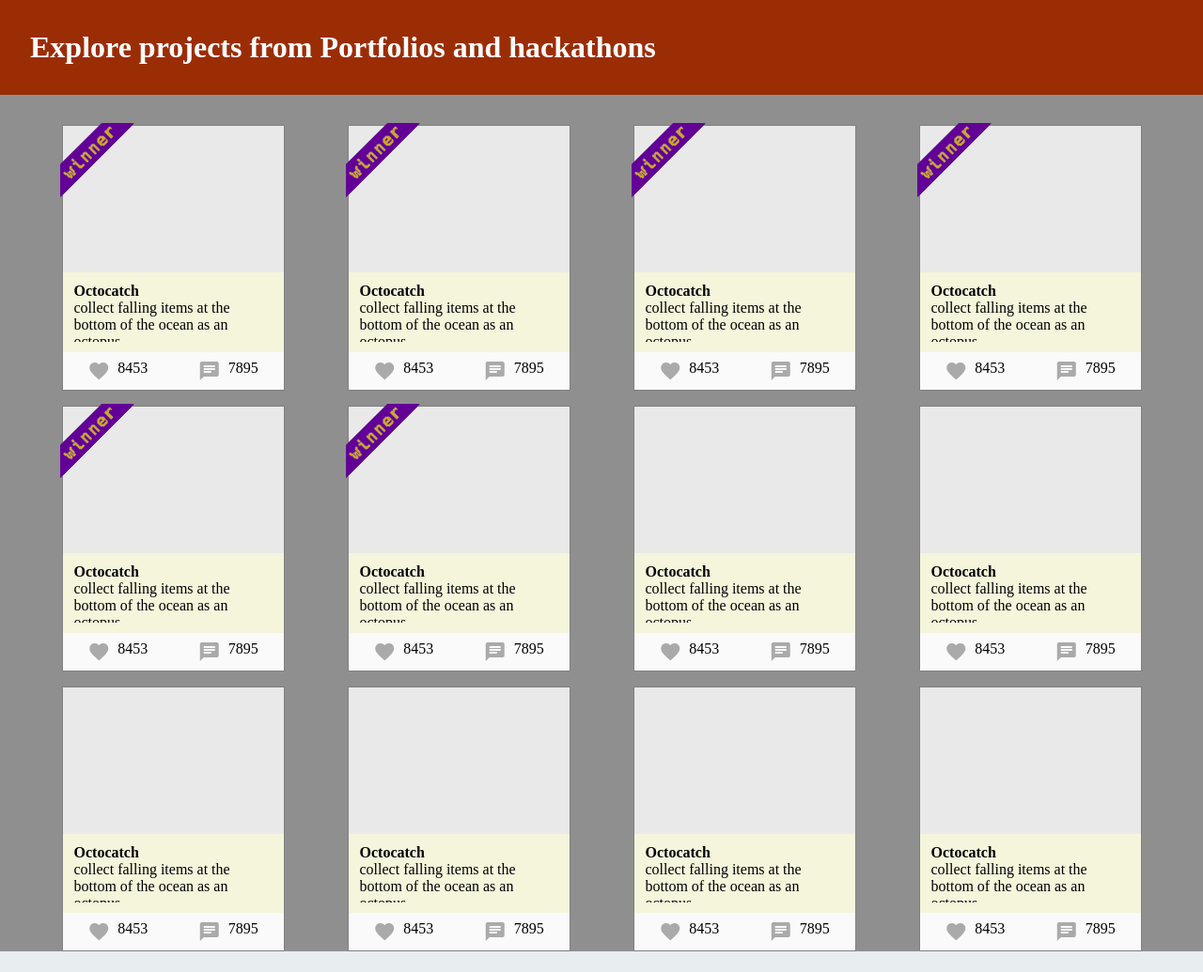
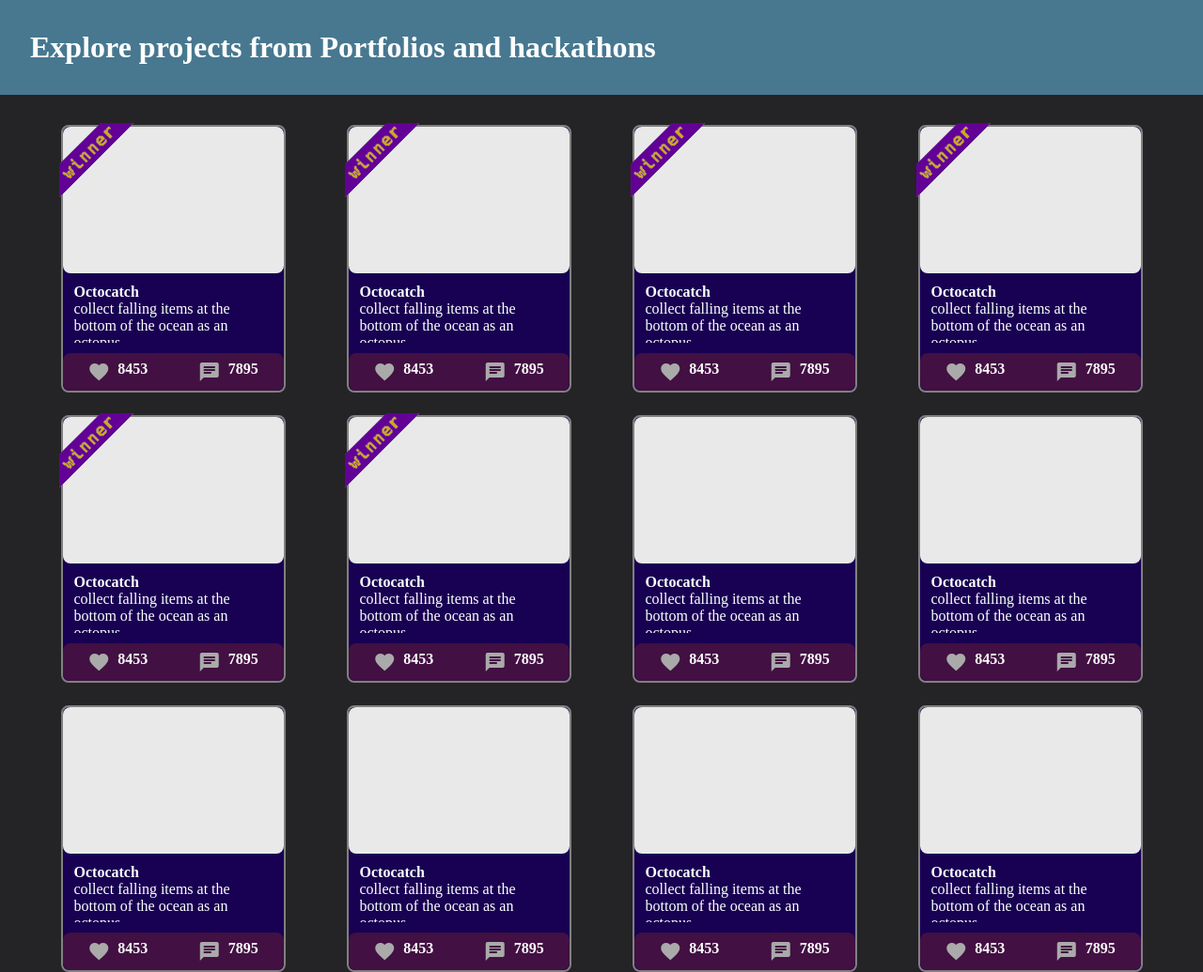
Before and after one commit to deepsea-dev/postdev, a Flask app: page / in a window 1280 px wide. Shown: the part 52-1087 px from the top of the page at 94% size. Before the commit the page ends 1065 px from the top, so only its background shows below. Run offline with Flask 2, Linux system fonts and the light colour scheme.

Commit message:
tweak colours

```diff
--- a/site/static/styles.css
+++ b/site/static/styles.css
@@ -1,11 +1,12 @@
 body {
   margin: 0;
-  background-color: rgb(144, 143, 144);
+  background-color: #242325;
+  color: white;
 }
 
 nav {
   display: flex;
-  background-color: rgb(38, 33, 33);
+  background-color: #242325;
   padding: 0 16px;
   align-content: center;
 }
@@ -16,7 +17,7 @@ nav {
 }
 
 .explore {
-  background-color: #9b2d05;
+  background-color: #477890;
   color: white;
   font-size: 32px;
   padding: 32px;
@@ -29,24 +30,26 @@ nav {
   max-width: 1200px;
   justify-content: space-around;
   column-gap: 16px;
-  row-gap: 16px;
+  row-gap: 24px;
   margin: auto;
   margin-top: 32px;
 }
 
 .project {
-  border: 1px solid gray ;
+  background-color: #180052;
+  border: 2px solid gray ;
   width: 235px;
+  border-radius: 8px;
 }
 
 .project-image {
   height: 156px;
   background-color: rgb(233, 233, 233);
+  border-radius: 8px;
 }
 
 .project-caption {
   padding: 11px 12px;
-  background-color: beige;
 }
 
 .project-header {
@@ -62,8 +65,10 @@ nav {
   display: flex;
   justify-content: space-around;
   align-items: center;
-  background-color: rgb(250, 250, 250);
+  font-weight: 800;
+  background-color:#421042;
   height: 40px;
+  border-radius: 8px;
 }
 
 .project-footer > div {
```
